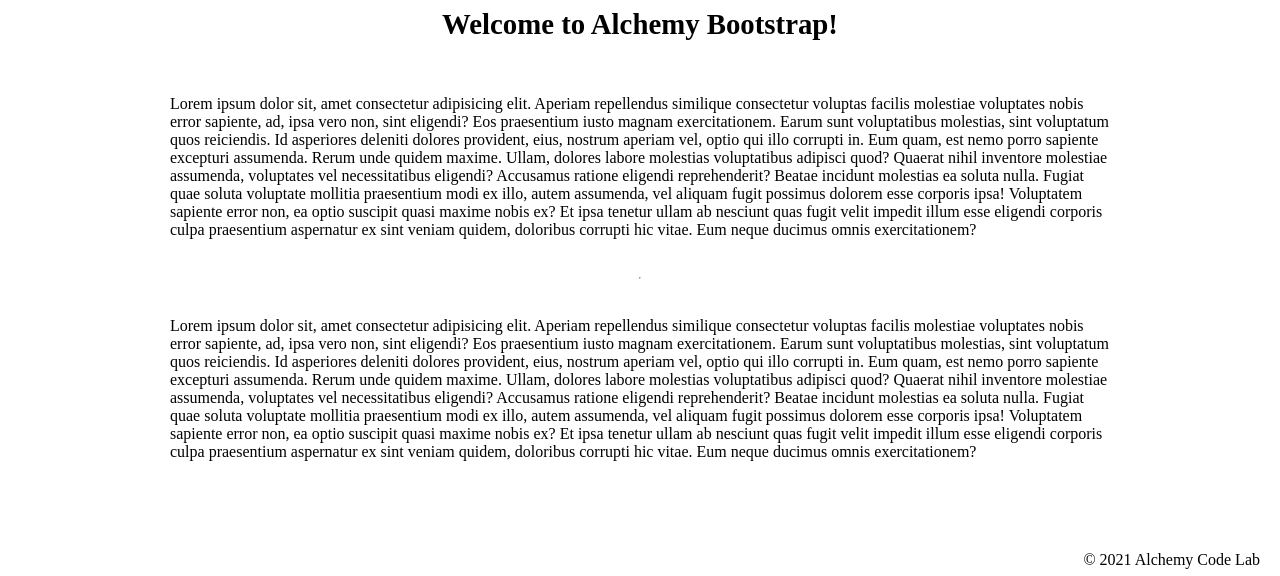
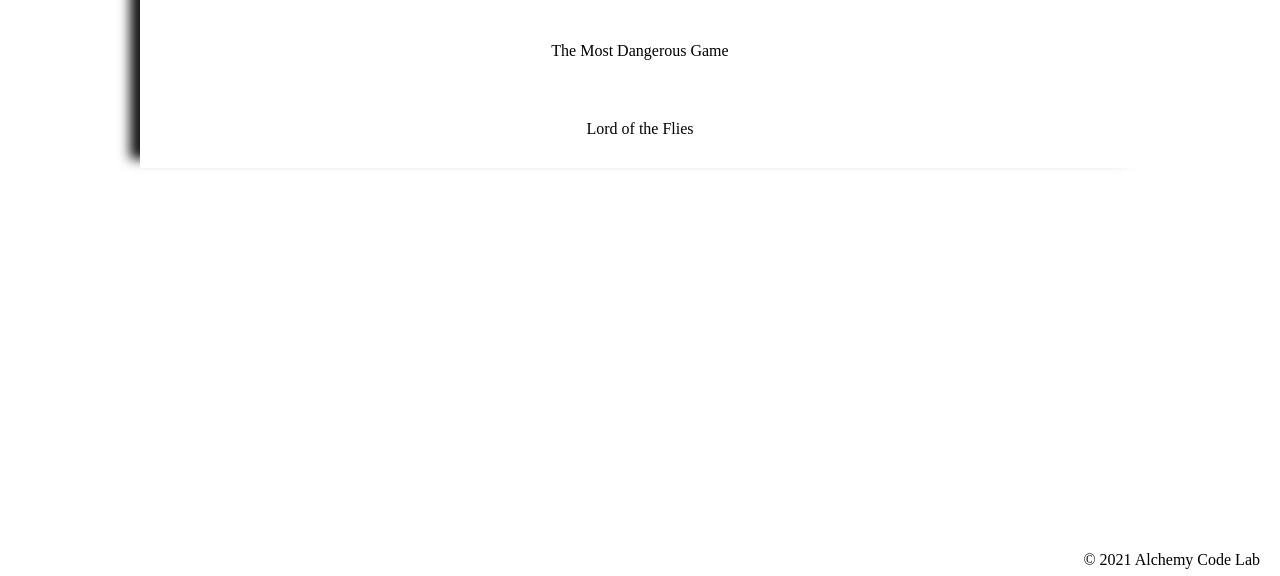
Before and after one commit to taha-amin/list-display-practice, a website with bundled scripts: page index.html in a window 1280 px wide. Shown: the part 224-800 px from the top of the page. Built offline with nearby package versions, Linux system fonts and the light colour scheme.

Commit message:
Renamed array-one.js to books-data.js and render-one.js to render-books.js. Books-data.js contains a const books that simply contains a list of strings. In index.html created a section class named books-list that simply has a div with id list-of-books. Stylesd a box shadow in the styles.css file. In render-books.js file exported a func called renderBookEl that creates a p tag element, adds those created elements to books, then returns the func. Finally in App.js, imported both books-data.js and render-books.js, created bookListEl with querySelector, then created for loop that appends to bookEl.

```diff
--- a/app.js
+++ b/app.js
@@ -1,4 +1,14 @@
+import { books } from './books-data.js';
+import { renderBookEl } from './render-books.js';
+
 // import functions and grab DOM elements
+const bookListEl = document.querySelector('.books-list');
+
+for (let book of books) {
+    const bookEl = renderBookEl(book);
+
+    bookListEl.append(bookEl);
+}
 
 // initialize global state
 
--- /dev/null
+++ b/books-data.js
@@ -0,0 +1,3 @@
+export const books = [
+    'Harry Potter', 'Of Mice and Men', 'The Most Dangerous Game', 'Lord of the Flies'
+];
--- a/index.html
+++ b/index.html
@@ -21,48 +21,9 @@
         </div>
     </header>
     <main>
-        <section class="main-section">
-            <img class="main-logo" src="./assets/alchemy-logo.png" />
-            <h2>
-                Welcome to Alchemy Bootstrap!
-            </h2>
-
-            <p>
-                Lorem ipsum dolor sit, amet consectetur adipisicing elit. Aperiam repellendus similique consectetur
-                voluptas facilis molestiae voluptates nobis error sapiente, ad, ipsa vero non, sint eligendi? Eos
-                praesentium iusto magnam exercitationem.
-                Earum sunt voluptatibus molestias, sint voluptatum quos reiciendis. Id asperiores deleniti dolores
-                provident, eius, nostrum aperiam vel, optio qui illo corrupti in. Eum quam, est nemo porro sapiente
-                excepturi assumenda.
-                Rerum unde quidem maxime. Ullam, dolores labore molestias voluptatibus adipisci quod? Quaerat nihil
-                inventore molestiae assumenda, voluptates vel necessitatibus eligendi? Accusamus ratione eligendi
-                reprehenderit? Beatae incidunt molestias ea soluta nulla.
-                Fugiat quae soluta voluptate mollitia praesentium modi ex illo, autem assumenda, vel aliquam fugit
-                possimus dolorem esse corporis ipsa! Voluptatem sapiente error non, ea optio suscipit quasi maxime nobis
-                ex?
-                Et ipsa tenetur ullam ab nesciunt quas fugit velit impedit illum esse eligendi corporis culpa
-                praesentium aspernatur ex sint veniam quidem, doloribus corrupti hic vitae. Eum neque ducimus omnis
-                exercitationem?
-            </p>
-            <hr />
-            <p>
-                Lorem ipsum dolor sit, amet consectetur adipisicing elit. Aperiam repellendus similique consectetur
-                voluptas facilis molestiae voluptates nobis error sapiente, ad, ipsa vero non, sint eligendi? Eos
-                praesentium iusto magnam exercitationem.
-                Earum sunt voluptatibus molestias, sint voluptatum quos reiciendis. Id asperiores deleniti dolores
-                provident, eius, nostrum aperiam vel, optio qui illo corrupti in. Eum quam, est nemo porro sapiente
-                excepturi assumenda.
-                Rerum unde quidem maxime. Ullam, dolores labore molestias voluptatibus adipisci quod? Quaerat nihil
-                inventore molestiae assumenda, voluptates vel necessitatibus eligendi? Accusamus ratione eligendi
-                reprehenderit? Beatae incidunt molestias ea soluta nulla.
-                Fugiat quae soluta voluptate mollitia praesentium modi ex illo, autem assumenda, vel aliquam fugit
-                possimus dolorem esse corporis ipsa! Voluptatem sapiente error non, ea optio suscipit quasi maxime nobis
-                ex?
-                Et ipsa tenetur ullam ab nesciunt quas fugit velit impedit illum esse eligendi corporis culpa
-                praesentium aspernatur ex sint veniam quidem, doloribus corrupti hic vitae. Eum neque ducimus omnis
-                exercitationem?
-            </p>
-
+        <section class="books-list">
+            <div id="list-of-books"></div>
+            <!-- <p>Harry Potter</p> -->
         </section>
     </main>
     <footer>
--- /dev/null
+++ b/render-books.js
@@ -0,0 +1,7 @@
+export function renderBookEl(bookData) {
+    const titleEl = document.createElement('p');
+    titleEl.classList.add('books');
+    titleEl.textContent = bookData;
+
+    return titleEl;
+}
--- a/styles/style.css
+++ b/styles/style.css
@@ -111,3 +111,7 @@ footer {
     }
 
   }
+
+.books-list {
+    box-shadow: -12px -7px 11px -2px rgba(0,0,0,0.92);
+}
```
Also changed, not shown: array-one.js (deleted), render-one.js (deleted).
